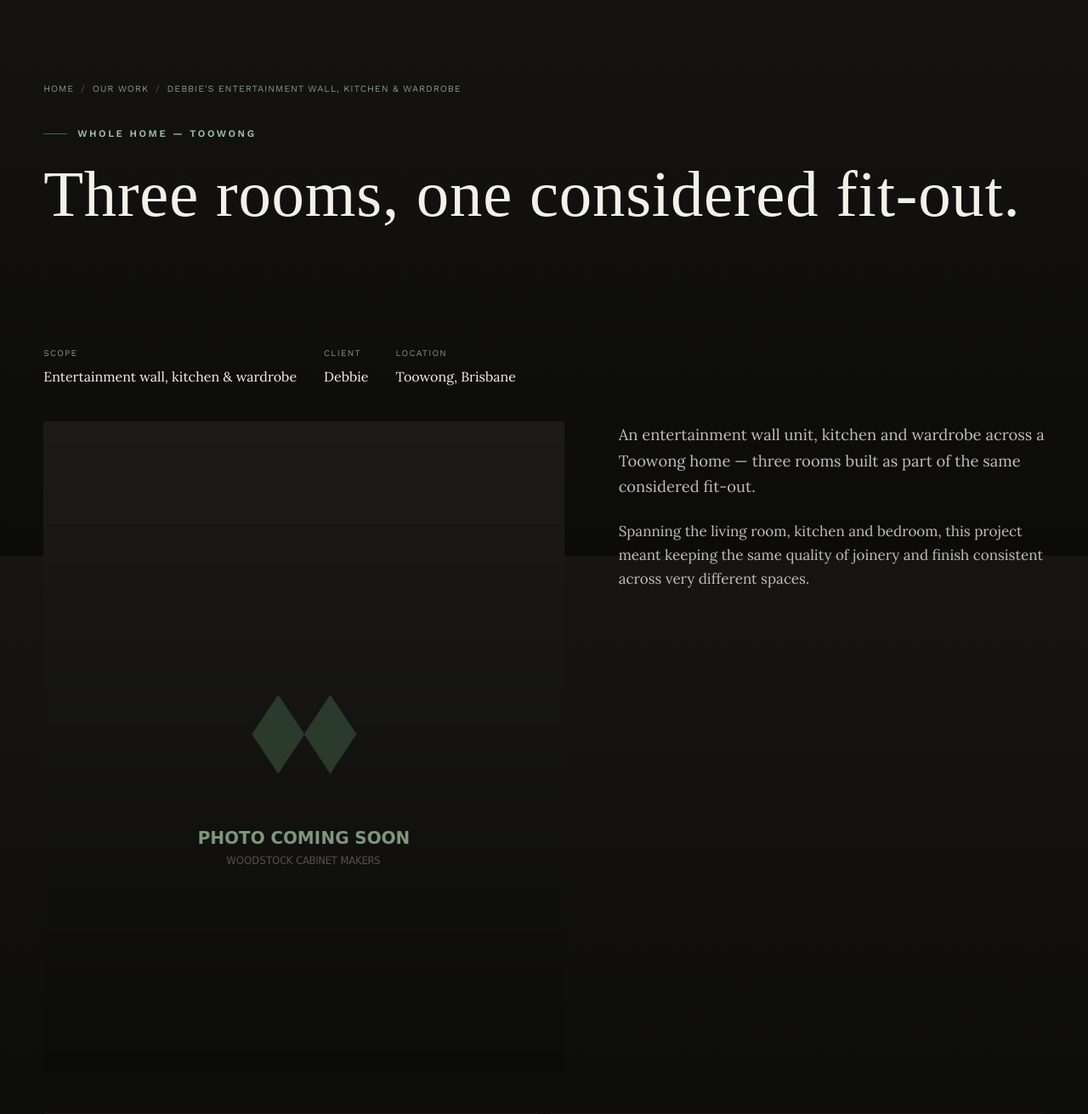
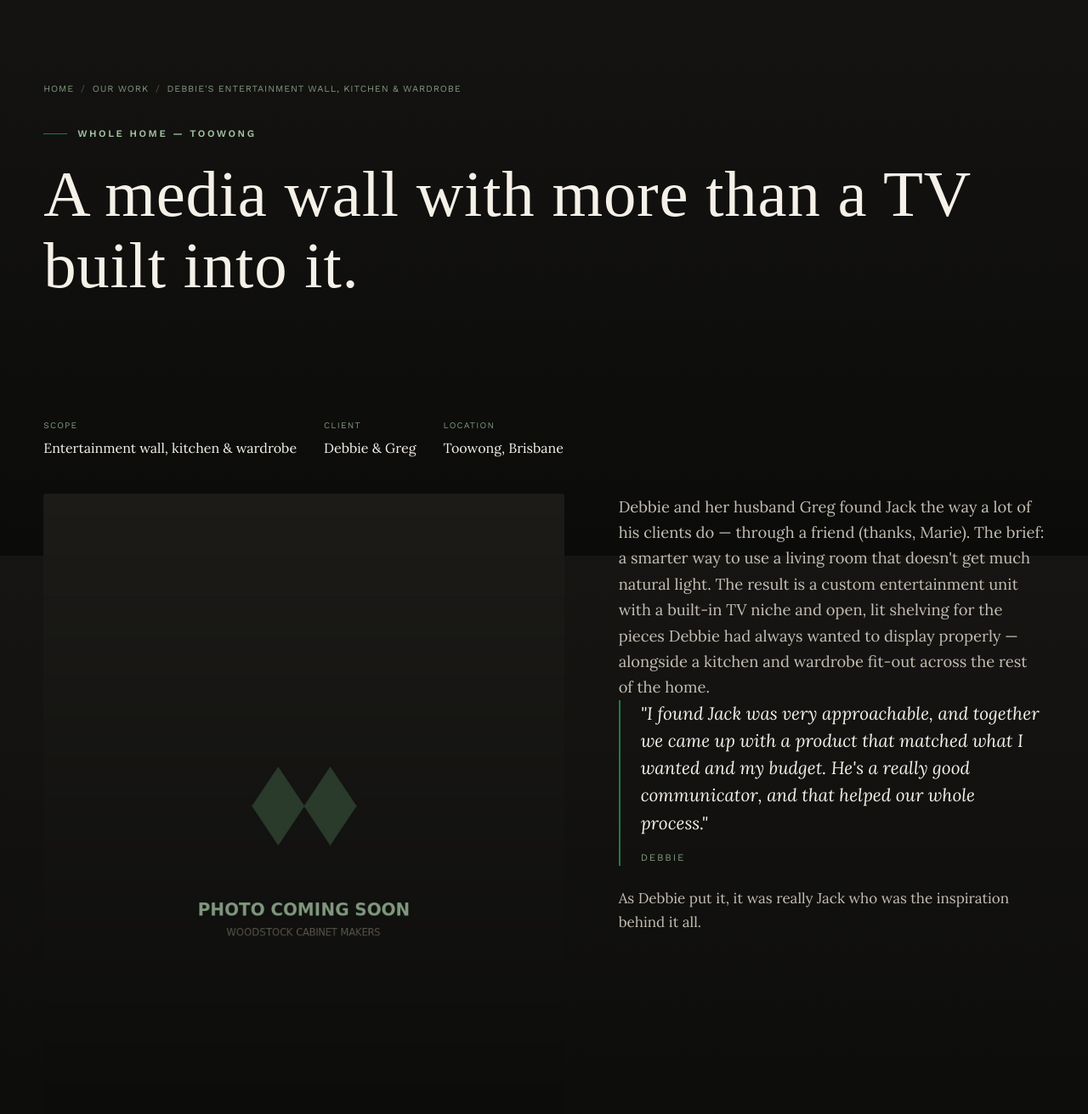
Before and after one commit to mostofanayem/Woodstock-cabinetmakers-website, a PHP site: page /projects/debbies-entertainment-kitchen-wardrobe.php in a window 1280 px wide. Shown: the part 146-1457 px from the top of the page at 85% size. Run offline with PHP 8.4, Linux system fonts and the light colour scheme; some web fonts are replaced.

Commit message:
Update project copy with real quotes/details from Facebook & Instagram posts
Sourced from a verbatim snapshot of the business's own Aug-Oct 2026 posts (real,
dated, with real reach/engagement figures from Meta Business Suite). Adds real
client quotes that weren't on the site before (Marie, Debbie), new material
specifics (Marie's fireplace: black stone surround, floating oak mantel), and
corrects/enriches framing on all 4 project pages to match the business's own
published account of each project. Also cleans up now-stale "photography
pending" alt text sitewide now that real cover photos are live.

Co-Authored-By: Claude Sonnet 5 <noreply@anthropic.com>
Claude-Session: https://claude.ai/code/session_01N9CRESQwL9QJotFnvXfHQ1

```diff
--- a/projects/debbies-entertainment-kitchen-wardrobe.php
+++ b/projects/debbies-entertainment-kitchen-wardrobe.php
@@ -4,7 +4,7 @@
 <meta charset="UTF-8">
 <meta name="viewport" content="width=device-width, initial-scale=1">
 <title>Debbie's Entertainment Wall, Kitchen &amp; Wardrobe | Woodstock Cabinet Makers</title>
-<meta name="description" content="An entertainment wall unit, kitchen and wardrobe across a Toowong home — a Woodstock Cabinet Makers project.">
+<meta name="description" content="A media wall with more than a TV built into it, plus kitchen and wardrobe work across a Toowong home — a Woodstock Cabinet Makers project.">
 <link rel="canonical" href="https://woodstockcabinetmakers.com.au/projects/debbies-entertainment-kitchen-wardrobe.php">
 <link rel="icon" type="image/png" href="../assets/img/favicon-32.png">
 <link rel="apple-touch-icon" href="../assets/img/apple-touch-icon.png">
@@ -58,29 +58,33 @@
   <div class="page-header wrap">
     <p class="breadcrumbs"><a href="../index.html">Home</a><span>/</span><a href="index.html">Our Work</a><span>/</span>Debbie's Entertainment Wall, Kitchen &amp; Wardrobe</p>
     <p class="eyebrow">Whole Home — Toowong</p>
-    <h1>Three rooms, one considered fit-out.</h1>
+    <h1>A media wall with more than a TV built into it.</h1>
   </div>
 
   <div class="section section--tight">
     <div class="wrap">
       <dl class="project-meta">
         <div><dt>Scope</dt><dd>Entertainment wall, kitchen &amp; wardrobe</dd></div>
-        <div><dt>Client</dt><dd>Debbie</dd></div>
+        <div><dt>Client</dt><dd>Debbie &amp; Greg</dd></div>
         <div><dt>Location</dt><dd>Toowong, Brisbane</dd></div>
       </dl>
       <div class="two-col">
-        <div class="img-frame"><img src="../assets/img/photos/debbies-project-main.jpg" alt="Debbie's entertainment wall unit, Toowong — photography pending" width="1600" height="1000"></div>
+        <div class="img-frame"><img src="../assets/img/photos/debbies-project-main.jpg" alt="Debbie's custom entertainment unit with built-in TV niche and lit shelving, Toowong" width="1600" height="1000"></div>
         <div>
-          <p class="lede">An entertainment wall unit, kitchen and wardrobe across a Toowong home — three rooms built as part of the same considered fit-out.</p>
-          <p style="margin-top:1.5rem;">Spanning the living room, kitchen and bedroom, this project meant keeping the same quality of joinery and finish consistent across very different spaces.</p>
+          <p class="lede">Debbie and her husband Greg found Jack the way a lot of his clients do — through a friend (thanks, Marie). The brief: a smarter way to use a living room that doesn't get much natural light. The result is a custom entertainment unit with a built-in TV niche and open, lit shelving for the pieces Debbie had always wanted to display properly — alongside a kitchen and wardrobe fit-out across the rest of the home.</p>
+          <blockquote class="quote">
+            <p>"I found Jack was very approachable, and together we came up with a product that matched what I wanted and my budget. He's a really good communicator, and that helped our whole process."</p>
+            <cite>Debbie</cite>
+          </blockquote>
+          <p style="margin-top:1.5rem;">As Debbie put it, it was really Jack who was the inspiration behind it all.</p>
         </div>
       </div>
       <?php
       require __DIR__ . '/_gallery.php';
       render_project_gallery('debbies-project', [
-          ['src' => '../assets/img/photos/debbies-project-wide.jpg', 'alt' => "Debbie's entertainment wall unit, wide view — photography pending"],
-          ['src' => '../assets/img/photos/debbies-kitchen-detail.jpg', 'alt' => "Debbie's kitchen, detail — photography pending"],
-          ['src' => '../assets/img/photos/debbies-wardrobe-detail.jpg', 'alt' => "Debbie's wardrobe, detail — photography pending"],
+          ['src' => '../assets/img/photos/debbies-project-wide.jpg', 'alt' => "Debbie's entertainment wall unit, wide view"],
+          ['src' => '../assets/img/photos/debbies-kitchen-detail.jpg', 'alt' => "Debbie's kitchen, detail"],
+          ['src' => '../assets/img/photos/debbies-wardrobe-detail.jpg', 'alt' => "Debbie's wardrobe, detail"],
       ]);
       ?>
     </div>
--- a/services/bathroom-and-laundry.html
+++ b/services/bathroom-and-laundry.html
@@ -66,7 +66,7 @@
     <div class="wrap">
       <div class="fitted-grid">
         <a class="fitted-card" href="../projects/jennifers-queenslander-renovation.php">
-          <div class="img-frame"><img src="../assets/img/photos/jennifers-laundry.jpg" alt="Jennifer's laundry, Queenslander renovation — photography pending" width="1200" height="1500"></div>
+          <div class="img-frame"><img src="../assets/img/photos/jennifers-laundry.jpg" alt="Jennifer's laundry, Queenslander renovation" width="1200" height="1500"></div>
           <h4>Jennifer's Laundry</h4>
           <span class="project-card__link">More Details <svg viewBox="0 0 16 16" fill="none" stroke="currentColor" stroke-width="1.6" aria-hidden="true"><path d="M2 8h11M9 4l4 4-4 4"/></svg></span>
         </a>
--- a/services/bedroom-and-wardrobes.html
+++ b/services/bedroom-and-wardrobes.html
@@ -66,12 +66,12 @@
     <div class="wrap">
       <div class="fitted-grid">
         <a class="fitted-card" href="../projects/jennifers-queenslander-renovation.php">
-          <div class="img-frame"><img src="../assets/img/photos/jennifers-wardrobe.jpg" alt="Jennifer's walk-in wardrobe, Queenslander renovation — photography pending" width="1200" height="1500"></div>
+          <div class="img-frame"><img src="../assets/img/photos/jennifers-wardrobe.jpg" alt="Jennifer's walk-in wardrobe, Queenslander renovation" width="1200" height="1500"></div>
           <h4>Jennifer's Walk-In Wardrobe</h4>
           <span class="project-card__link">More Details <svg viewBox="0 0 16 16" fill="none" stroke="currentColor" stroke-width="1.6" aria-hidden="true"><path d="M2 8h11M9 4l4 4-4 4"/></svg></span>
         </a>
         <a class="fitted-card" href="../projects/debbies-entertainment-kitchen-wardrobe.php">
-          <div class="img-frame"><img src="../assets/img/photos/debbies-wardrobe-detail.jpg" alt="Debbie's wardrobe, Toowong — photography pending" width="1200" height="1500"></div>
+          <div class="img-frame"><img src="../assets/img/photos/debbies-wardrobe-detail.jpg" alt="Debbie's wardrobe, Toowong" width="1200" height="1500"></div>
           <h4>Debbie's Wardrobe</h4>
           <span class="project-card__link">More Details <svg viewBox="0 0 16 16" fill="none" stroke="currentColor" stroke-width="1.6" aria-hidden="true"><path d="M2 8h11M9 4l4 4-4 4"/></svg></span>
         </a>
```
Also changed, not shown: index.html (+7 -7 lines), projects/index.html (+6 -6 lines), projects/jennifers-queenslander-renovation.php (+5 -5 lines), projects/lisas-kitchen.php (+6 -6 lines), projects/maries-fireplace-and-cabinetry.php (+12 -8 lines), services/kitchen-and-living-room.html (+4 -4 lines).
